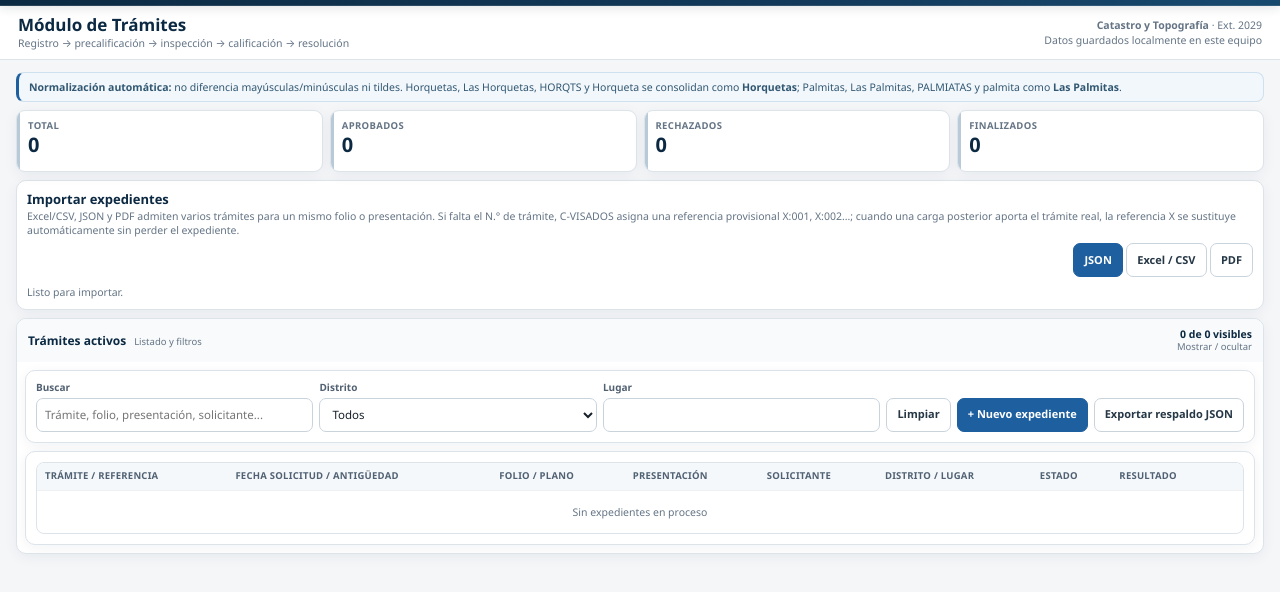
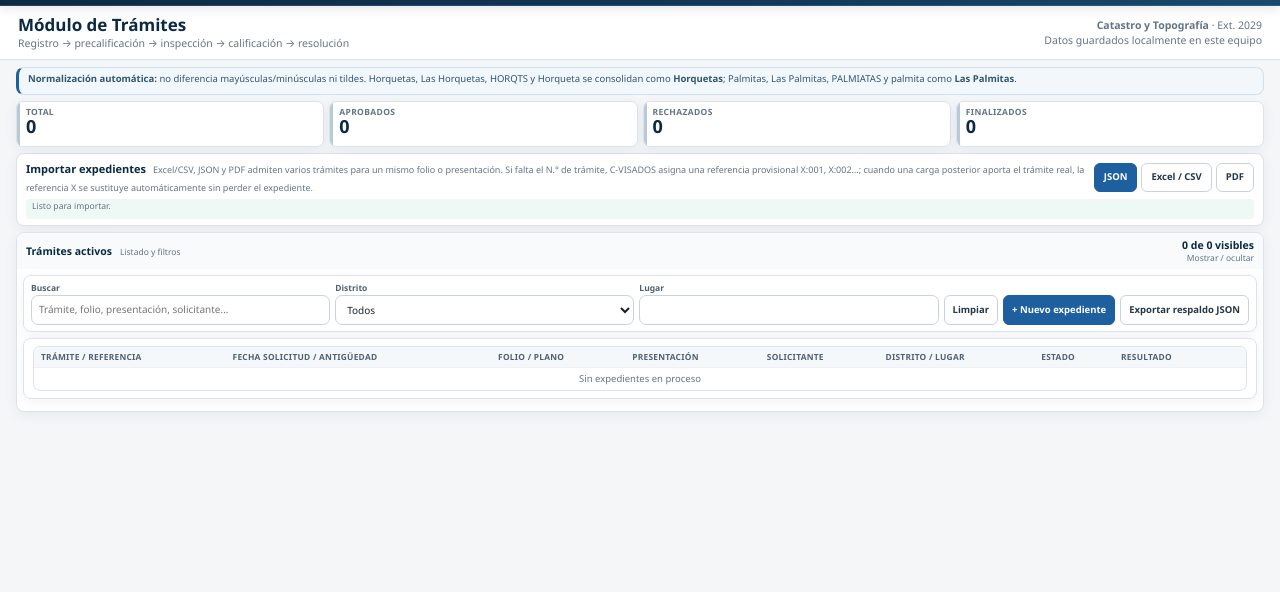
Before and after one commit to krisanthco-stack/Calificacion_-VISADOS, a plain HTML site: page index.html in a window 1280 px wide. Shown: the part 48-640 px from the top of the page. Drawn offline with Linux system fonts and the light colour scheme.

Commit message:
Add files via upload

```diff
--- a/css/app.css
+++ b/css/app.css
@@ -250,3 +250,186 @@ tr.aging-red:hover td{background:#fde3df}
   .tramites-summary b{max-width:180px}
   .tramites-accordion-body{padding:6px}
 }
+
+
+/* C-VISADOS 3.4.1 · Módulo Trámites compacto */
+#page-tramites{
+  padding-top:7px;
+}
+#page-tramites .notice{
+  min-height:28px;
+  margin-bottom:6px;
+  padding:5px 9px;
+  font-size:9.5px;
+  line-height:1.25;
+}
+#page-tramites .kpis{
+  gap:5px;
+  margin-bottom:6px;
+}
+#page-tramites .kpi{
+  min-height:46px;
+  padding:6px 9px 5px;
+  border-radius:7px;
+}
+#page-tramites .kpi span{
+  margin-bottom:0;
+  font-size:8.5px;
+  line-height:1.05;
+}
+#page-tramites .kpi b{
+  font-size:18px;
+  line-height:1.05;
+}
+#page-tramites .card{
+  margin-bottom:6px;
+  padding:7px 9px;
+  border-radius:8px;
+}
+#page-tramites .import-card{
+  padding:6px 9px;
+}
+#page-tramites .import-toolbar{
+  display:grid;
+  grid-template-columns:minmax(0,1fr) auto;
+  align-items:center;
+  gap:8px;
+}
+#page-tramites .import-copy{
+  min-width:0;
+}
+#page-tramites .import-copy h3{
+  display:inline;
+  margin:0 7px 0 0!important;
+  font-size:11px;
+}
+#page-tramites .import-copy .small{
+  display:inline;
+  font-size:9px;
+  line-height:1.15;
+  color:var(--muted);
+}
+#page-tramites .import-toolbar>.right{
+  display:flex;
+  gap:4px;
+  align-items:center;
+}
+#page-tramites .import-toolbar>.right .btn{
+  min-height:29px;
+  padding:4px 9px;
+  font-size:9.5px;
+}
+#page-tramites .import-msg{
+  margin-top:4px!important;
+  min-height:20px;
+  padding:3px 6px;
+  background:#eef8f4;
+  border-radius:4px;
+  font-size:9px;
+  line-height:1.15;
+}
+#page-tramites .tramites-accordion{
+  margin-bottom:6px;
+  border-radius:8px;
+}
+#page-tramites .tramites-accordion>summary{
+  min-height:34px;
+  padding:5px 9px;
+}
+#page-tramites .tramites-accordion>summary b{
+  font-size:10.5px;
+}
+#page-tramites .tramites-accordion>summary small{
+  font-size:8.5px;
+}
+#page-tramites .tramites-accordion-body{
+  padding:6px;
+}
+#page-tramites .tramites-accordion-body>.card:first-child{
+  padding:6px 7px;
+}
+#page-tramites .toolbar{
+  gap:5px;
+}
+#page-tramites .field{
+  min-width:120px;
+}
+#page-tramites .field label{
+  margin-bottom:2px;
+  font-size:8.5px;
+}
+#page-tramites input,
+#page-tramites select{
+  min-height:30px;
+  padding:4px 7px;
+  font-size:10px;
+}
+#page-tramites .btn{
+  min-height:30px;
+  padding:4px 8px;
+  font-size:9.5px;
+  border-radius:6px;
+}
+#page-tramites .tablewrap{
+  border-radius:7px;
+}
+#page-tramites table{
+  min-width:960px;
+}
+#page-tramites th,
+#page-tramites td{
+  padding:5px 7px;
+  font-size:9.5px;
+  line-height:1.2;
+}
+#page-tramites th{
+  font-size:8.4px;
+}
+#page-tramites .small{
+  font-size:8.6px;
+}
+#page-tramites .district-summary{
+  gap:3px;
+  margin-top:2px;
+}
+#page-tramites .district-summary span{
+  padding:2px 5px;
+  font-size:8px;
+}
+#page-tramites .pill{
+  padding:2px 5px;
+  font-size:8.2px;
+}
+#page-tramites .row-actions{
+  gap:3px;
+  flex-wrap:nowrap;
+}
+#page-tramites .row-actions .btn{
+  min-height:25px;
+  padding:3px 6px;
+  font-size:8.5px;
+}
+.group-back-row td{
+  background:#f8fafb!important;
+  padding:4px 7px!important;
+}
+.group-back-label{
+  margin-left:6px;
+}
+.compact-open-btn,.compact-back-btn{
+  min-height:26px!important;
+  padding:3px 7px!important;
+  font-size:8.5px!important;
+}
+@media(max-width:900px){
+  #page-tramites .import-toolbar{
+    grid-template-columns:1fr;
+  }
+  #page-tramites .import-toolbar>.right{
+    margin-left:0;
+  }
+  #page-tramites .import-copy .small{
+    display:block;
+    margin-top:2px;
+  }
+}
--- a/index.html
+++ b/index.html
@@ -42,7 +42,7 @@ window.addEventListener('beforeinstallprompt',function(e){
 <section class="page active" id="page-tramites">
 <div class="notice"><b>Normalización automática:</b> no diferencia mayúsculas/minúsculas ni tildes. Horquetas, Las Horquetas, HORQTS y Horqueta se consolidan como <b>Horquetas</b>; Palmitas, Las Palmitas, PALMIATAS y palmita como <b>Las Palmitas</b>.</div>
 <div id="kpis" class="kpis"></div>
-<div class="card"><div class="toolbar"><div><h3 style="margin:0">Importar expedientes</h3><div class="small">Excel/CSV, JSON y PDF admiten varios trámites para un mismo folio o presentación. Si falta el N.° de trámite, C-VISADOS asigna una referencia provisional X:001, X:002…; cuando una carga posterior aporta el trámite real, la referencia X se sustituye automáticamente sin perder el expediente.</div></div><div class="right"><button class="btn primary" onclick="fileJson.click()">JSON</button> <button class="btn" onclick="fileExcel.click()">Excel / CSV</button> <button class="btn" onclick="filePdf.click()">PDF</button></div></div><input id="fileJson" type="file" accept=".json" hidden multiple><input id="fileExcel" type="file" accept=".xlsx,.csv" hidden multiple><input id="filePdf" type="file" accept=".pdf" hidden multiple><div id="importMsg" class="small" style="margin-top:8px">Listo para importar.</div></div>
+<div class="card import-card"><div class="toolbar import-toolbar"><div class="import-copy"><h3 style="margin:0">Importar expedientes</h3><div class="small">Excel/CSV, JSON y PDF admiten varios trámites para un mismo folio o presentación. Si falta el N.° de trámite, C-VISADOS asigna una referencia provisional X:001, X:002…; cuando una carga posterior aporta el trámite real, la referencia X se sustituye automáticamente sin perder el expediente.</div></div><div class="right"><button class="btn primary" onclick="fileJson.click()">JSON</button> <button class="btn" onclick="fileExcel.click()">Excel / CSV</button> <button class="btn" onclick="filePdf.click()">PDF</button></div></div><input id="fileJson" type="file" accept=".json" hidden multiple><input id="fileExcel" type="file" accept=".xlsx,.csv" hidden multiple><input id="filePdf" type="file" accept=".pdf" hidden multiple><div id="importMsg" class="small import-msg">Listo para importar.</div></div>
 <details id="tramitesAccordion" class="tramites-accordion" open>
 <summary><span><b>Trámites activos</b><small>Listado y filtros</small></span><span class="tramites-summary"><b id="tramitesSummary">0 visibles</b><small>Mostrar / ocultar</small></span></summary>
 <div class="tramites-accordion-body">
--- a/js/app.js
+++ b/js/app.js
@@ -1,10 +1,10 @@
-const APP_VERSION='3.4.0';
+const APP_VERSION='3.4.1';
 const STORAGE='control_visados_2_5_expedientes';
 const {REQUISITOS,CATALOGO}=window.CV_DATA;
 const SEED=[];
 const DISTRICT_ALIASES={'horquetas':'Horquetas','las horquetas':'Horquetas','horqueta':'Horquetas','la horqueta':'Horquetas','horq':'Horquetas','horqs':'Horquetas','horqts':'Horquetas','horqtas':'Horquetas','puerto viejo':'Puerto Viejo','pto viejo':'Puerto Viejo','pto. viejo':'Puerto Viejo','p viejo':'Puerto Viejo','puertoviejo':'Puerto Viejo','la virgen':'La Virgen','virgen':'La Virgen','la vigen':'La Virgen','llanuras del gaspar':'Llanuras del Gaspar','llanura del gaspar':'Llanuras del Gaspar','llanuras gaspar':'Llanuras del Gaspar','gaspar':'Llanuras del Gaspar','curena':'Cureña','cureña':'Cureña'};
 const PLACE_ALIASES={'palmita':'Las Palmitas','palmitas':'Las Palmitas','las palmita':'Las Palmitas','las palmitas':'Las Palmitas','palmiatas':'Las Palmitas','palmintas':'Las Palmitas'};
-const $=id=>document.getElementById(id); let expedientes=load();let currentPre=null,currentInspection=null,currentMotor=null,currentClose=null,showLCFields=false;
+const $=id=>document.getElementById(id); let expedientes=load();let currentPre=null,currentInspection=null,currentMotor=null,currentClose=null,showLCFields=false,activeDistrictGroup=null;
 function load(){try{let v=JSON.parse(localStorage.getItem(STORAGE)||'null');return Array.isArray(v)?v:structuredClone(SEED)}catch{return structuredClone(SEED)}}function persist(){localStorage.setItem(STORAGE,JSON.stringify(expedientes))}function esc(v){return String(v??'').replace(/[&<>"']/g,m=>({'&':'&amp;','<':'&lt;','>':'&gt;','"':'&quot;',"'":'&#39;'}[m]))}function foldName(v){return String(v??'').normalize('NFD').replace(/[\u0300-\u036f]/g,'').toLowerCase().trim().replace(/[._,;:/\\\-]+/g,' ').replace(/\s+/g,' ')}function titleName(v){return String(v??'').trim().toLowerCase().replace(/\b([a-záéíóúñ])/g,m=>m.toUpperCase())}function levenshtein(a,b){a=foldName(a);b=foldName(b);let p=Array.from({length:b.length+1},(_,i)=>i),c=[];for(let i=1;i<=a.length;i++){c=[i];for(let j=1;j<=b.length;j++)c[j]=Math.min(c[j-1]+1,p[j]+1,p[j-1]+(a[i-1]===b[j-1]?0:1));p=c}return p[b.length]}function canonical(v,map){let f=foldName(v);if(map[f])return map[f];for(const [k,val] of Object.entries(map)){if(f.length>4&&levenshtein(f,k)<=1)return val}return titleName(v)}
 function provisionalNumber(v){let m=String(v||'').trim().match(/^X\s*:\s*(\d+)$/i);return m?Number(m[1]):null}
 function isProvisionalTramiteValue(v){return provisionalNumber(v)!==null}
@@ -22,7 +22,7 @@ e.cond=e.cond&&typeof e.cond==='object'?e.cond:{};e.importaciones=Array.isArray(
 if(!Array.isArray(e.inspection.accesos)){let legacyHas=[e.inspection.anchoCallePlanoMadre,e.inspection.anchoCalleInspeccion,e.inspection.distanciaDesdeLC,e.inspection.distanciaDesdeLCInspeccion,e.inspection.acceso].some(v=>v!==undefined&&v!==null&&v!=='');e.inspection.accesos=[{tipo:e.inspection.acceso||'Calle pública',anchoPlano:e.inspection.anchoCallePlanoMadre??null,anchoInspeccion:e.inspection.anchoCalleInspeccion??null,referencia:e.inspection.referenciaMedicion||'ANCHO_TOTAL',desdeLC:e.inspection.distanciaDesdeLC??null,desdeLCInspeccion:e.inspection.distanciaDesdeLCInspeccion??null,observacion:''}];if(legacyHas)e.inspection.guardada=true}
 if(!e.inspection.accesos.length)e.inspection.accesos=[emptyAccess()];e.inspection.accesos.forEach(a=>{a.desdeLCInspeccion??=null;if(a.tipo==='Acceso excepcional'||a.tipo==='Servidumbre')a.tipo='Servidumbre de paso (Acceso excepcional)'});e.defectIds=Array.isArray(e.defectIds)?e.defectIds:[];e.manualRejects=Array.isArray(e.manualRejects)?e.manualRejects:[];e.report=e.report||{};if(!e.finalizado)updateDecision(e);return e
 }expedientes.forEach(normalizeCase);function go(page){document.querySelectorAll('.page').forEach(x=>x.classList.toggle('active',x.id==='page-'+page));document.querySelectorAll('.nav [data-page]').forEach(x=>x.classList.toggle('active',x.dataset.page===page));$('pageTitle').textContent={tramites:'Módulo de Trámites',pre:'Precalificación',inspection:'Inspección de Campo',calificacion:'Calificación',cierre:'Resoluciones e Informes'}[page]||'C-VISADOS';renderAll()}document.querySelectorAll('.nav [data-page]').forEach(b=>b.onclick=()=>go(b.dataset.page));
-$('fSearch').oninput=renderTable;$('fDistrict').onchange=renderTable;$('fPlace').oninput=renderTable;
+$('fSearch').oninput=renderTable;$('fDistrict').onchange=()=>{activeDistrictGroup=null;renderTable()};$('fPlace').oninput=renderTable;
 
 function isoUTC(d){return `${d.getUTCFullYear()}-${String(d.getUTCMonth()+1).padStart(2,'0')}-${String(d.getUTCDate()).padStart(2,'0')}`}
 function parseISODate(s){let m=String(s||'').match(/^(\d{4})-(\d{2})-(\d{2})$/);if(!m)return null;let d=new Date(Date.UTC(Number(m[1]),Number(m[2])-1,Number(m[3])));return Number.isNaN(d.getTime())?null:d}
@@ -39,19 +39,44 @@ function sharedReferenceBadge(e,field){let n=sharedReferenceCount(e,field);retur
 function filterDescription(sQ,d,pQ,visible,total){let parts=[];if(sQ)parts.push(`búsqueda: ${$('fSearch').value.trim()}`);if(d)parts.push(`distrito: ${d}`);if(pQ)parts.push(`lugar: ${$('fPlace').value.trim()}`);let txt=`${visible} de ${total} visibles`;if(parts.length)txt+=` · ${parts.join(' · ')}`;let el=$('tramitesSummary');if(el)el.textContent=txt}
 function provisionalLabel(e){return isProvisionalCase(e)?'<span class="pill amber provisional-pill">PROVISIONAL</span>':''}
 function renderTable(){
- let sQ=foldName($('fSearch').value),d=$('fDistrict').value,pQ=foldName($('fPlace').value);
+ let sQ=foldName($('fSearch').value),d=$('fDistrict').value,pQ=foldName($('fPlace').value),groupFilter=activeDistrictGroup;
  let active=expedientes.filter(e=>!e.finalizado);
- let rows=active.filter(e=>(!sQ||foldName([e.tramite,e.solicitante,e.folio,e.plano,e.presentacion,e.asiento].join(' ')).includes(sQ))&&(!d||e.distrito===d)&&(!pQ||foldName(e.lugar).includes(pQ)));
+ let rows=active.filter(e=>{
+   let districtOk=!d||e.distrito===d;
+   if(groupFilter!==null)districtOk=groupFilter==='Sin distrito'?!String(e.distrito||'').trim():(e.distrito||'Sin distrito')===groupFilter;
+   return (!sQ||foldName([e.tramite,e.solicitante,e.folio,e.plano,e.presentacion,e.asiento].join(' ')).includes(sQ))&&districtOk&&(!pQ||foldName(e.lugar).includes(pQ))
+ });
  filterDescription(sQ,d,pQ,rows.length,active.length);
- if(!sQ&&!d&&!pQ){
+ let summary=$('tramitesSummary');
+ if(summary&&groupFilter!==null){
+   let extra=[sQ?`búsqueda: ${$('fSearch').value.trim()}`:'',pQ?`lugar: ${$('fPlace').value.trim()}`:''].filter(Boolean).join(' · ');
+   summary.textContent=`${rows.length} expediente(s) · ${groupFilter}${extra?' · '+extra:''}`;
+ }
+ if(!sQ&&!d&&!pQ&&groupFilter===null){
    let groups=[...new Set(active.map(e=>e.distrito||'Sin distrito'))].sort((a,b)=>a.localeCompare(b,'es'));
-   $('expBody').innerHTML=groups.length?groups.map(name=>{let items=active.filter(e=>(e.distrito||'Sin distrito')===name),places=[...new Set(items.map(e=>e.lugar).filter(Boolean))].sort((a,b)=>a.localeCompare(b,'es')),rej=items.filter(e=>e.dictamen==='RECHAZADO').length,red=items.filter(e=>ageInfo(e).days>=15).length,orange=items.filter(e=>{let a=ageInfo(e);return a.days>10&&a.days<15}).length,prov=items.filter(isProvisionalCase).length;return `<tr class="click district-row" onclick="selectDistrictGroup('${String(name).replaceAll("'","\\'")}')"><td colspan="2"><b class="district-name">${esc(name)}</b><div class="district-summary"><span>${items.length} expediente(s)</span><span>${places.length} lugar(es)</span>${prov?`<span class="age-summary amber">${prov} provisional(es)</span>`:''}${rej?`<span>${rej} con causal(es)</span>`:''}${orange?`<span class="age-summary amber">${orange} >10 días hábiles</span>`:''}${red?`<span class="age-summary red">${red} ≥15 días hábiles</span>`:''}</div></td><td colspan="5"><span class="small">${esc(places.slice(0,5).join(' · ')||'Sin lugar registrado')}${places.length>5?' · …':''}</span></td><td><span class="pill blue">Abrir distrito</span></td><td></td></tr>`}).join(''):'<tr><td colspan="9" class="empty">Sin expedientes en proceso</td></tr>';
+   $('expBody').innerHTML=groups.length?groups.map(name=>{let items=active.filter(e=>(e.distrito||'Sin distrito')===name),places=[...new Set(items.map(e=>e.lugar).filter(Boolean))].sort((a,b)=>a.localeCompare(b,'es')),rej=items.filter(e=>e.dictamen==='RECHAZADO').length,red=items.filter(e=>ageInfo(e).days>=15).length,orange=items.filter(e=>{let a=ageInfo(e);return a.days>10&&a.days<15}).length,prov=items.filter(isProvisionalCase).length;return `<tr class="click district-row" onclick="selectDistrictGroup('${String(name).replaceAll("'","\\'")}')"><td colspan="2"><b class="district-name">${esc(name)}</b><div class="district-summary"><span>${items.length} expediente(s)</span><span>${places.length} lugar(es)</span>${prov?`<span class="age-summary amber">${prov} provisional(es)</span>`:''}${rej?`<span>${rej} con causal(es)</span>`:''}${orange?`<span class="age-summary amber">${orange} >10 días hábiles</span>`:''}${red?`<span class="age-summary red">${red} ≥15 días hábiles</span>`:''}</div></td><td colspan="5"><span class="small">${esc(places.slice(0,5).join(' · ')||'Sin lugar registrado')}${places.length>5?' · …':''}</span></td><td><button class="btn primary compact-open-btn" onclick="event.stopPropagation();selectDistrictGroup('${String(name).replaceAll("'","\\'")}')">Ver expedientes</button></td><td></td></tr>`}).join(''):'<tr><td colspan="9" class="empty">Sin expedientes en proceso</td></tr>';
    return;
  }
- $('expBody').innerHTML=rows.length?rows.map(e=>{let age=ageInfo(e),prov=isProvisionalCase(e);return `<tr class="click ${age.rowClass||''}" onclick="openCase(${e.id})"><td><b>${esc(e.tramite||caseRef(e))}</b>${provisionalLabel(e)}<div class="small">${prov?'Se sustituirá al recibir el N.° de trámite real':'Trámite asignado'}</div></td><td>${esc(e.fecha||'Sin fecha')}<div><span class="pill ${age.className||'blue'} age-pill" title="Días hábiles: lunes a viernes, excluyendo feriados oficiales de Costa Rica">${esc(age.label)}</span></div></td><td><b>${esc(e.folio||'Sin folio')}</b><div class="small">${esc(e.plano||'')}</div>${sharedReferenceBadge(e,'folio')}</td><td>${esc(e.presentacion||e.asiento||'')}${sharedReferenceBadge(e,'presentacion')}</td><td>${esc(e.solicitante||'')}</td><td>${esc(e.distrito||'')}<div class="small">${esc(e.lugar||'')}</div></td><td>${statusPill(e)}</td><td><span class="pill ${e.dictamen==='RECHAZADO'?'red':e.dictamen==='APROBADO'?'green':'amber'}">${e.dictamen}</span></td><td><div class="row-actions">${prov?`<button class="btn primary" onclick="event.stopPropagation();assignTramite(${e.id})">Asignar trámite</button>`:''}<button class="btn" onclick="event.stopPropagation();deleteCase(${e.id})">Eliminar</button></div></td></tr>`}).join(''):'<tr><td colspan="9" class="empty">Sin resultados</td></tr>'
+ let backRow=groupFilter!==null?`<tr class="group-back-row"><td colspan="9"><button class="btn compact-back-btn" onclick="event.stopPropagation();closeDistrictGroup()">← Resumen</button><span class="small group-back-label"><b>${esc(groupFilter)}</b> · ${rows.length} expediente(s)</span></td></tr>`:'';
+ let body=rows.length?rows.map(e=>{let age=ageInfo(e),prov=isProvisionalCase(e);return `<tr class="click ${age.rowClass||''}" onclick="openCase(${e.id})"><td><b>${esc(e.tramite||caseRef(e))}</b>${provisionalLabel(e)}<div class="small">${prov?'Pendiente de N.° real':'Trámite asignado'}</div></td><td>${esc(e.fecha||'Sin fecha')}<div><span class="pill ${age.className||'blue'} age-pill">${esc(age.label)}</span></div></td><td><b>${esc(e.folio||'Sin folio')}</b><div class="small">${esc(e.plano||'')}</div>${sharedReferenceBadge(e,'folio')}</td><td>${esc(e.presentacion||e.asiento||'')}${sharedReferenceBadge(e,'presentacion')}</td><td>${esc(e.solicitante||'')}</td><td>${esc(e.distrito||'Sin distrito')}<div class="small">${esc(e.lugar||'')}</div></td><td>${statusPill(e)}</td><td><span class="pill ${e.dictamen==='RECHAZADO'?'red':e.dictamen==='APROBADO'?'green':'amber'}">${e.dictamen}</span></td><td><div class="row-actions">${prov?`<button class="btn primary" onclick="event.stopPropagation();assignTramite(${e.id})">Asignar</button>`:''}<button class="btn" onclick="event.stopPropagation();deleteCase(${e.id})">Eliminar</button></div></td></tr>`}).join(''):'<tr><td colspan="9" class="empty">Sin resultados</td></tr>';
+ $('expBody').innerHTML=backRow+body
 }
-function selectDistrictGroup(name){$('fDistrict').value=name==='Sin distrito'?'':name;let a=$('tramitesAccordion');if(a)a.open=true;renderTable()}
-function clearFilters(){$('fSearch').value='';$('fDistrict').value='';$('fPlace').value='';renderTable()}
+function selectDistrictGroup(name){
+ activeDistrictGroup=name;
+ $('fDistrict').value=name==='Sin distrito'?'':name;
+ let a=$('tramitesAccordion');if(a)a.open=true;
+ renderTable()
+}
+function closeDistrictGroup(){
+ activeDistrictGroup=null;
+ $('fDistrict').value='';
+ renderTable()
+}
+function clearFilters(){
+ $('fSearch').value='';$('fDistrict').value='';$('fPlace').value='';
+ activeDistrictGroup=null;
+ renderTable()
+}
 function toggleNew(){$('newCard').style.display=$('newCard').style.display==='none'?'block':'none'}
 function recordTramiteChange(e,from,to,source='Manual'){e.tramiteHistorial=Array.isArray(e.tramiteHistorial)?e.tramiteHistorial:[];if(from!==to)e.tramiteHistorial.push({anterior:from||'',nuevo:to||'',origen:source,fecha:new Date().toISOString()})}
 function assignTramite(id){let e=expedientes.find(x=>x.id===id);if(!e)return;let real=prompt(`Asignar N.° de trámite a ${e.tramite||caseRef(e)}\\nFolio: ${e.folio||'sin folio'}\\nPresentación: ${e.presentacion||e.asiento||'sin presentación'}`,'');if(real===null)return;real=real.trim();if(!real){alert('Ingrese un número de trámite.');return}if(isProvisionalTramiteValue(real)){alert('Ingrese el número de trámite real, no una referencia X.');return}let duplicate=expedientes.find(x=>x.id!==e.id&&!isProvisionalCase(x)&&idNorm(x.tramite)===idNorm(real));if(duplicate){alert(`El trámite ${real} ya está asignado a otro expediente.`);return}let old=e.tramite;recordTramiteChange(e,old,real,'Asignación manual');e.tramite=real;e.tramiteProvisional=false;persist();renderAll()}
@@ -219,5 +244,5 @@ function pdfRecord(text){let tramite=firstPdfMatch(text,[/\b(VMSDC\s*\d{4}\s*[-\
 async function importPdf(files){let stats=statsNew();stats.files=files.length;for(const f of files){try{let text=await pdfStrings(new Uint8Array(await f.arrayBuffer())),r=pdfRecord(text);if(!hasIdentifier(mapHeaders(r))){stats.skipped++;stats.warnings.push(`${f.name}: PDF sin texto identificable de trámite, folio o presentación`);continue}statsAdd(stats,upsertImported(r,{name:f.name,type:'PDF'}))}catch(err){console.error(err);stats.skipped++;stats.warnings.push(`${f.name}: ${err.message}`)}}importDone(stats,'PDF')}
 $('fileJson').onchange=e=>importJson([...e.target.files]);$('fileExcel').onchange=e=>importExcel([...e.target.files]);$('filePdf').onchange=e=>importPdf([...e.target.files]);
 
-window.CVISADOS_DIAGNOSTICO={version:APP_VERSION,storage:STORAGE,getExpedientes:()=>structuredClone(expedientes),go,caseRef,mapHeaders,upsertImported,findIdentifierMatches,isProvisionalCase,nextProvisionalTramite,pickProvisionalCandidate,assignTramite,jsonImportRows,parseXlsx,pdfRecord,pdfStrings,importExcel,importJson,importPdf,ageInfo,catalogSearchScore,reset:()=>{expedientes=[];persist();renderAll()},save:()=>{persist();renderAll()}};
+window.CVISADOS_DIAGNOSTICO={version:APP_VERSION,storage:STORAGE,getExpedientes:()=>structuredClone(expedientes),go,caseRef,mapHeaders,upsertImported,findIdentifierMatches,isProvisionalCase,nextProvisionalTramite,pickProvisionalCandidate,assignTramite,selectDistrictGroup,closeDistrictGroup,jsonImportRows,parseXlsx,pdfRecord,pdfStrings,importExcel,importJson,importPdf,ageInfo,catalogSearchScore,reset:()=>{expedientes=[];persist();renderAll()},save:()=>{persist();renderAll()}};
 renderAll();
--- a/js/pwa.js
+++ b/js/pwa.js
@@ -1,7 +1,7 @@
 (() => {
 'use strict';
 
-const PWA_VERSION = '3.4.0';
+const PWA_VERSION = '3.4.1';
 const CACHE_PREFIX = 'c-visados-';
 const $id = id => document.getElementById(id);
 
--- a/sw.js
+++ b/sw.js
@@ -1,4 +1,4 @@
-const VERSION='3.4.0';
+const VERSION='3.4.1';
 const CACHE='c-visados-'+VERSION;
 const CORE=[
   './',
```
Also changed, not shown: AUDITORIA_3.4.1.txt (added), CAMBIOS_3.4.1.txt (added), VERSION.txt.
